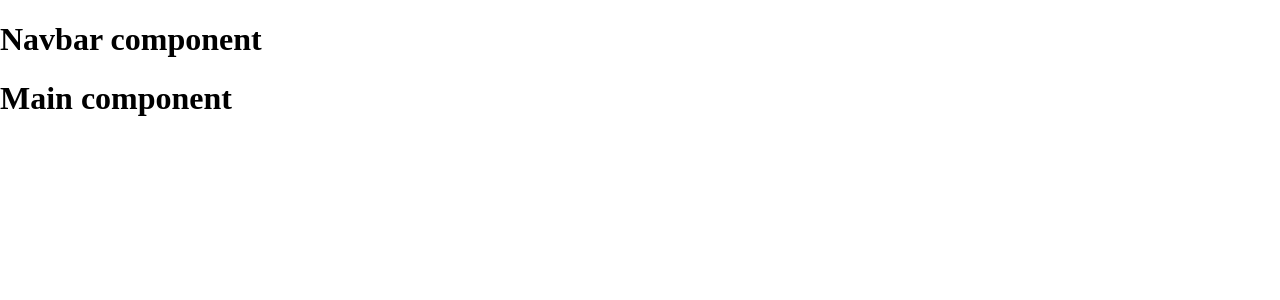
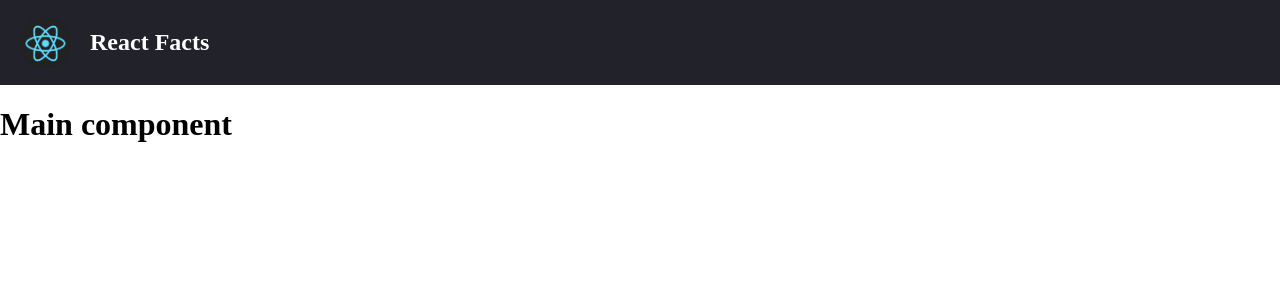
Before and after one commit to andydangit/spa-react-info, a React (Create React App) app: page / in a window 1280 px wide. Shown: the top 300 px of the page. Built offline with nearby package versions, Linux system fonts and the light colour scheme.

Commit message:
Feat: add style to Navbar

```diff
--- /dev/null
+++ b/src/components/Navbar.css
@@ -0,0 +1,10 @@
+.navbar{
+    display: flex;
+    align-items: center;
+    padding: 20px;
+    column-gap: 20px;
+    height: 85px;
+    background-color: #21222A ;
+    color: white;
+
+}
--- a/src/components/Navbar.js
+++ b/src/components/Navbar.js
@@ -1,10 +1,14 @@
 import React from "react";
+import logo from "../image/react.png";
+
+import "./Navbar.css";
 
 function Navbar() {
   return (
-    <div>
-      <h1> Navbar component</h1>
-    </div>
+    <nav className="navbar">
+      <img src={logo} alt="React Logo" width="50px" />
+      <h2> React Facts </h2>
+    </nav>
   );
 }
 
```
